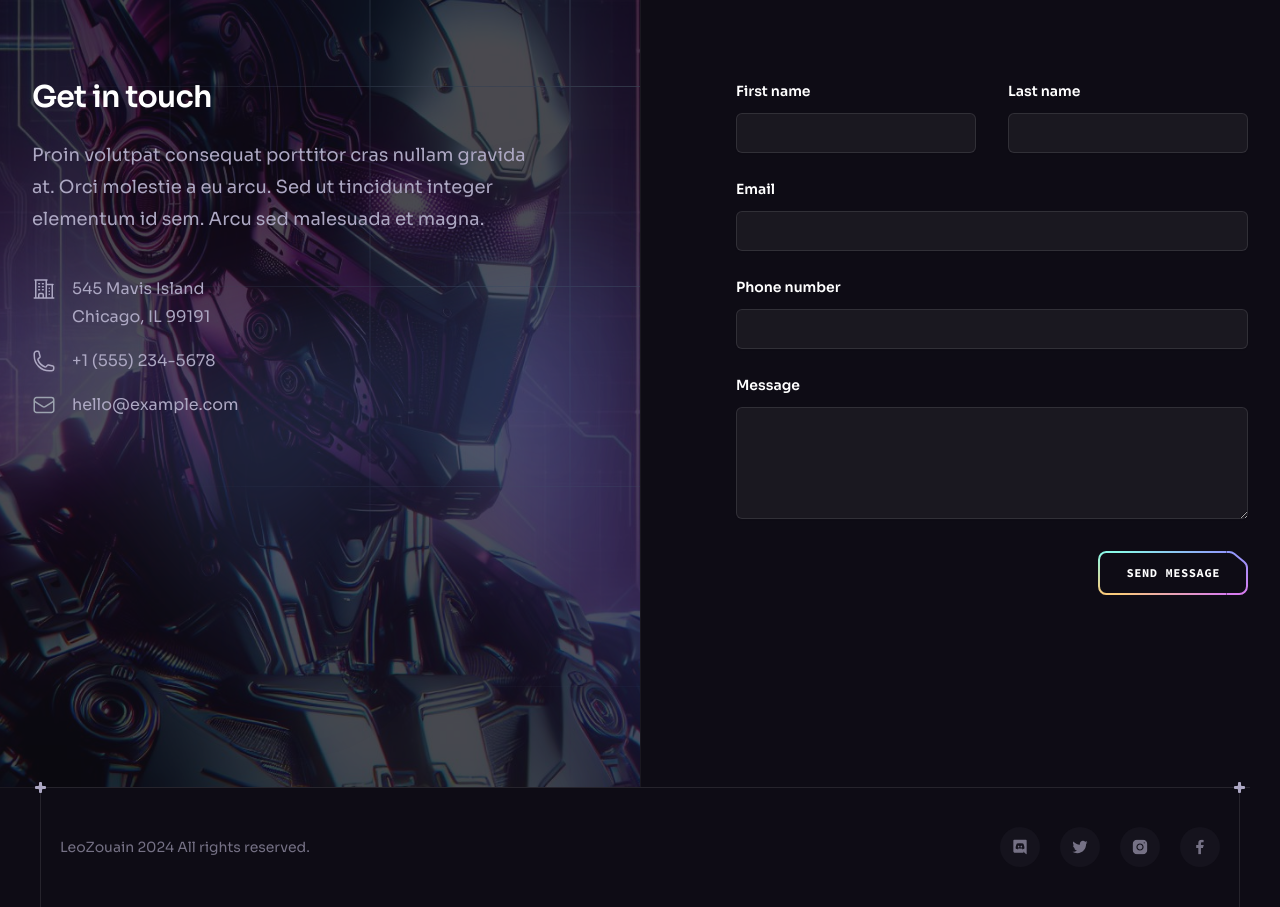
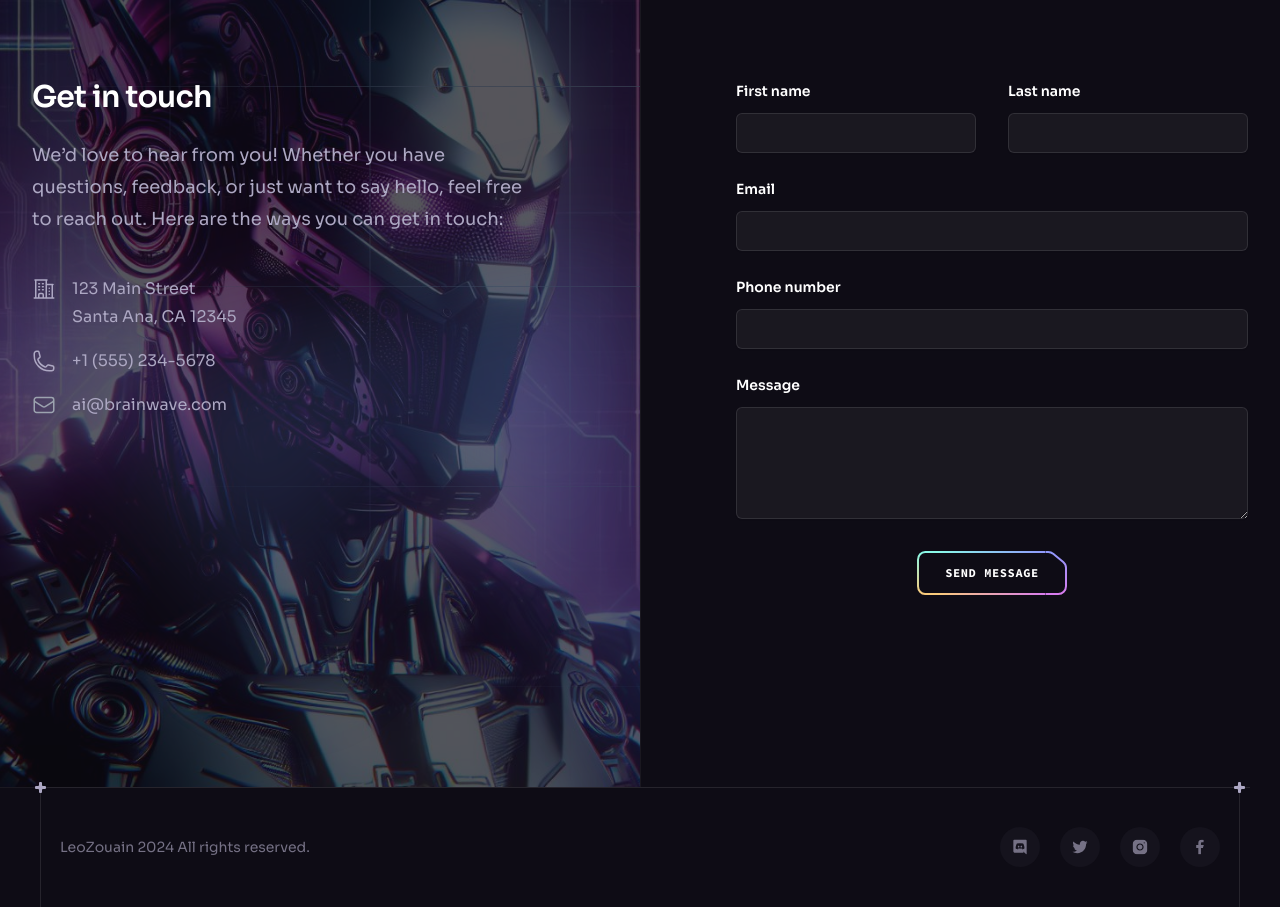
Before and after one commit to Leozouain/brainwave, a React (Vite) app: page / in a window 1280 px wide. Shown: the part 8880-9787 px from the top of the page. Built offline with nearby package versions, Linux system fonts and the light colour scheme.

Commit message:
4 commit

```diff
--- a/src/components/Email.jsx
+++ b/src/components/Email.jsx
@@ -8,6 +8,7 @@ import emailRobot from "../assets/emailRobot.png";
 import Button from "./Button";
 import { useState } from "react";
 import emailjs from "@emailjs/browser";
+import { easeIn, motion } from "framer-motion";
 
 export default function Email() {
   const [name, setName] = useState("");
@@ -65,12 +66,16 @@ export default function Email() {
   };
 
   return (
-    <div className="relative isolate bg-n-8">
+    <section id="contact" className="relative isolate bg-n-8">
       <div className="mx-auto grid max-w-7xl grid-cols-1 lg:grid-cols-2">
         <div className="relative px-6 pb-20 pt-24 sm:pt-32 lg:static lg:px-8 lg:py-48">
           <div className="mx-auto max-w-xl lg:mx-0 lg:max-w-lg">
             <div className="absolute inset-y-0 left-0 -z-10 w-full overflow-hidden ring-1 ring-white/5 lg:w-1/2">
-              <img
+              <motion.img
+                viewport={{ once: true }}
+                initial={{ opacity: 0 }}
+                whileInView={{ opacity: 0.3 }}
+                transition={{ duration: 1, ease: easeIn }}
                 className="opacity-25 object-cover overflow-hidden h-full w-full"
                 src={emailRobot}
                 alt=""
@@ -122,9 +127,9 @@ export default function Email() {
               Get in touch
             </h2>
             <p className="mt-6 text-lg leading-8 text-n-3">
-              Proin volutpat consequat porttitor cras nullam gravida at. Orci
-              molestie a eu arcu. Sed ut tincidunt integer elementum id sem.
-              Arcu sed malesuada et magna.
+              We’d love to hear from you! Whether you have questions, feedback,
+              or just want to say hello, feel free to reach out. Here are the
+              ways you can get in touch:
             </p>
             <dl className="mt-10 space-y-4 text-base leading-7 text-n-3">
               <div className="flex gap-x-4">
@@ -136,9 +141,9 @@ export default function Email() {
                   />
                 </dt>
                 <dd>
-                  545 Mavis Island
+                  123 Main Street
                   <br />
-                  Chicago, IL 99191
+                  Santa Ana, CA 12345
                 </dd>
               </div>
               <div className="flex gap-x-4">
@@ -161,11 +166,8 @@ export default function Email() {
                   />
                 </dt>
                 <dd>
-                  <a
-                    className="hover:text-white"
-                    href="mailto:hello@example.com"
-                  >
-                    hello@example.com
+                  <a className="hover:text-white" href="ai@brainwave.com">
+                    ai@brainwave.com
                   </a>
                 </dd>
               </div>
@@ -173,7 +175,6 @@ export default function Email() {
           </div>
         </div>
         <form
-          //   action="mailto:leozouain@gmail.com"
           method="POST"
           onSubmit={handleEmail}
           className="px-6 pb-24 pt-20 sm:pb-32 lg:px-8 lg:py-48"
@@ -272,11 +273,13 @@ export default function Email() {
               </div>
             </div>
             <div className="mt-8 flex justify-end">
-              <Button type="submit">Send message</Button>
+              <Button className="mx-auto" type="submit">
+                Send message
+              </Button>
             </div>
           </div>
         </form>
       </div>
-    </div>
+    </section>
   );
 }
--- a/src/components/Pricing.jsx
+++ b/src/components/Pricing.jsx
@@ -11,6 +11,7 @@ const Pricing = () => {
       <div className="container relative z-2">
         <div className="hidden relative justify-center mb-[6.5rem] lg:flex">
           <motion.img
+            viewport={{ once: true }}
             initial={{ scale: 0, opacity: 0 }}
             whileInView={{ scale: 1, opacity: 1 }}
             transition={{ duration: 2 }}
--- a/src/components/PricingList.jsx
+++ b/src/components/PricingList.jsx
@@ -8,6 +8,7 @@ const PricingList = () => {
     <div className="flex gap-[1rem] max-lg:flex-wrap">
       {pricing.map((item) => (
         <motion.div
+          viewport={{ once: true }}
           whileHover={{ scale: 1.1 }}
           transition={{
             type: "spring",
@@ -37,7 +38,7 @@ const PricingList = () => {
 
           <Button
             className="w-full mb-6"
-            href={item.price ? "/pricing" : "mailto:contact@jsmastery.pro"}
+            href={item.price ? "/pricing" : "#contact"}
             white={!!item.price}
           >
             {item.price ? "Get started" : "Contact us"}
--- a/src/components/Roadmap.jsx
+++ b/src/components/Roadmap.jsx
@@ -15,6 +15,7 @@ const Roadmap = () => {
             const status = item.status === "done" ? "Done" : "In progress";
             return (
               <motion.div
+                viewport={{ once: true }}
                 initial={{ opacity: 0 }}
                 whileInView={{ opacity: 1 }}
                 transition={{ duration: 2, delay: 1 }}
```
